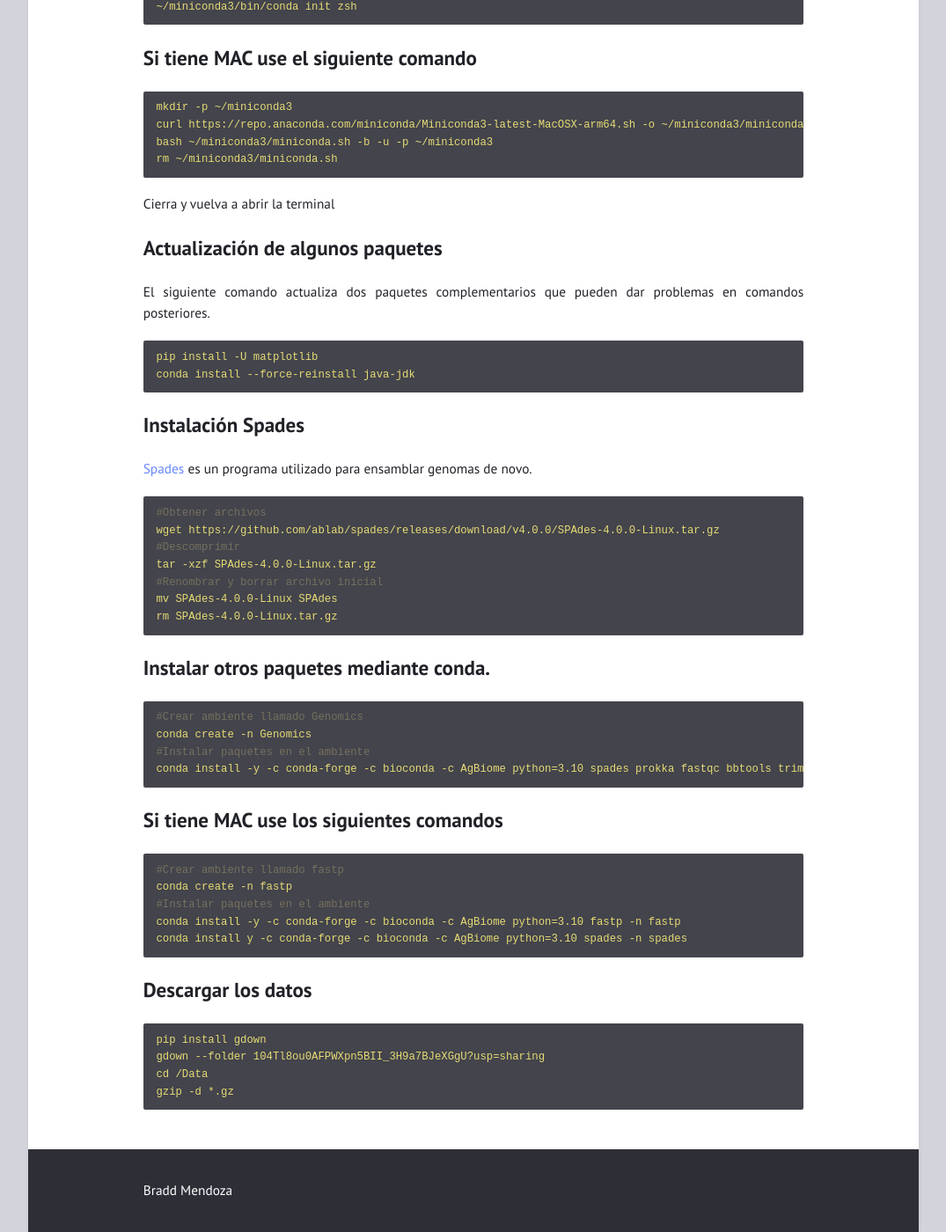
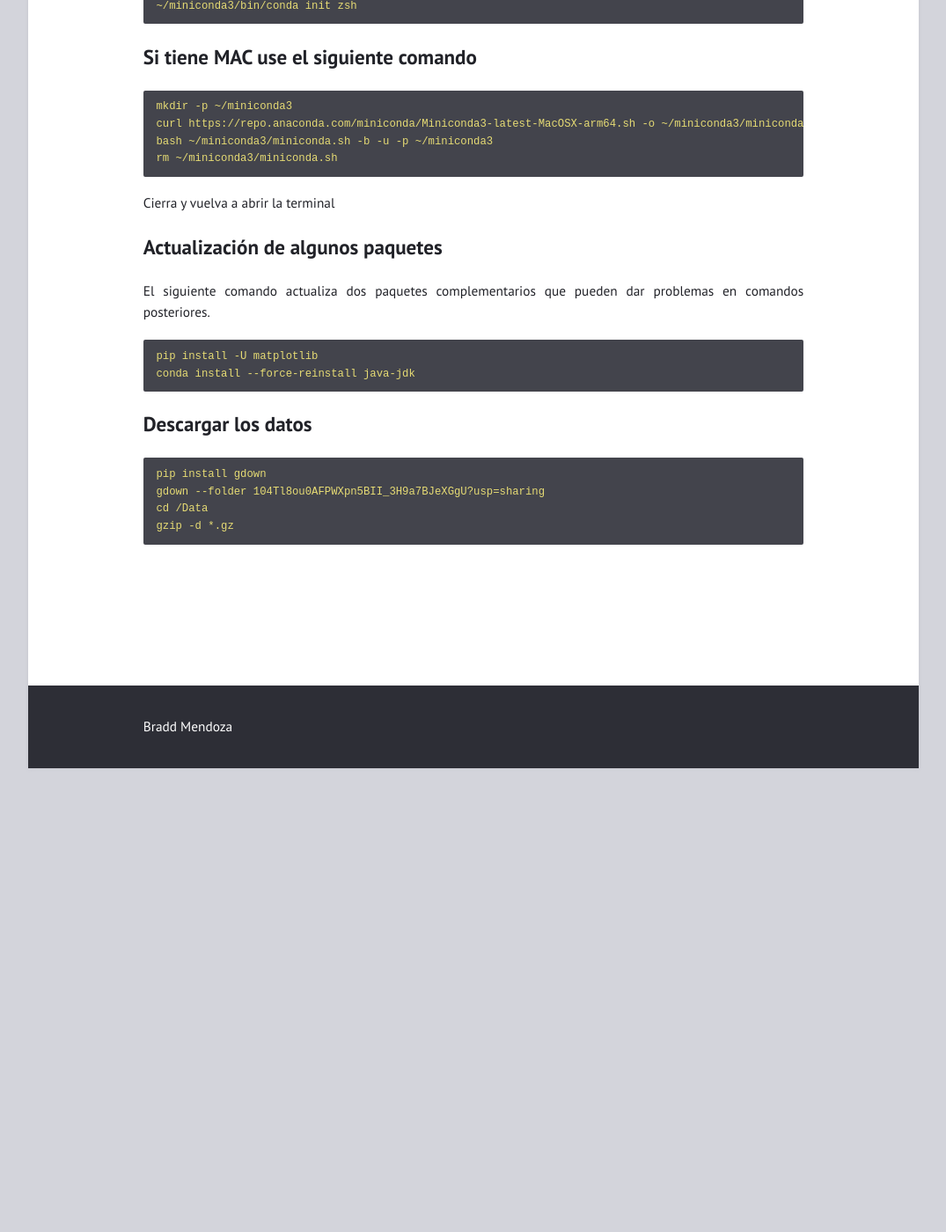
Before and after one commit to braddmg/GenPro, a Jekyll site: the page built from _posts/2024-07-14-Preparacion-de-ambiente-linux.md, in a window 1280 px wide and 1400 px high, scrolled down 527 px. Shown: the whole window at 88% size, without its empty margins (102-1177 px from the left). Built offline with Jekyll 4.4.1, drawn with Linux system fonts in a browser that asks for light colours.

Commit message:
Update 2024-07-14-Preparacion-de-ambiente-linux.md

````diff
--- a/_posts/2024-07-14-Preparacion-de-ambiente-linux.md
+++ b/_posts/2024-07-14-Preparacion-de-ambiente-linux.md
@@ -38,36 +38,6 @@ pip install -U matplotlib
 conda install --force-reinstall java-jdk
 ```
 
-## Instalación Spades
-<article>
-<a href="https://github.com/ablab/spades">Spades</a> es un programa utilizado para ensamblar genomas de novo.
-</article>
-
-```yml
-#Obtener archivos
-wget https://github.com/ablab/spades/releases/download/v4.0.0/SPAdes-4.0.0-Linux.tar.gz
-#Descomprimir
-tar -xzf SPAdes-4.0.0-Linux.tar.gz
-#Renombrar y borrar archivo inicial
-mv SPAdes-4.0.0-Linux SPAdes
-rm SPAdes-4.0.0-Linux.tar.gz
-```
-
-## Instalar otros paquetes mediante conda.
-```yml
-#Crear ambiente llamado Genomics
-conda create -n Genomics
-#Instalar paquetes en el ambiente
-conda install -y -c conda-forge -c bioconda -c AgBiome python=3.10 spades prokka fastqc bbtools trimmomatic quast fastp -n Genomics
-```
-## Si tiene MAC use los siguientes comandos
-```yml
-#Crear ambiente llamado fastp
-conda create -n fastp
-#Instalar paquetes en el ambiente
-conda install -y -c conda-forge -c bioconda -c AgBiome python=3.10 fastp -n fastp
-conda install y -c conda-forge -c bioconda -c AgBiome python=3.10 spades -n spades
-```
 ## Descargar los datos
 ```yml
 pip install gdown
````
